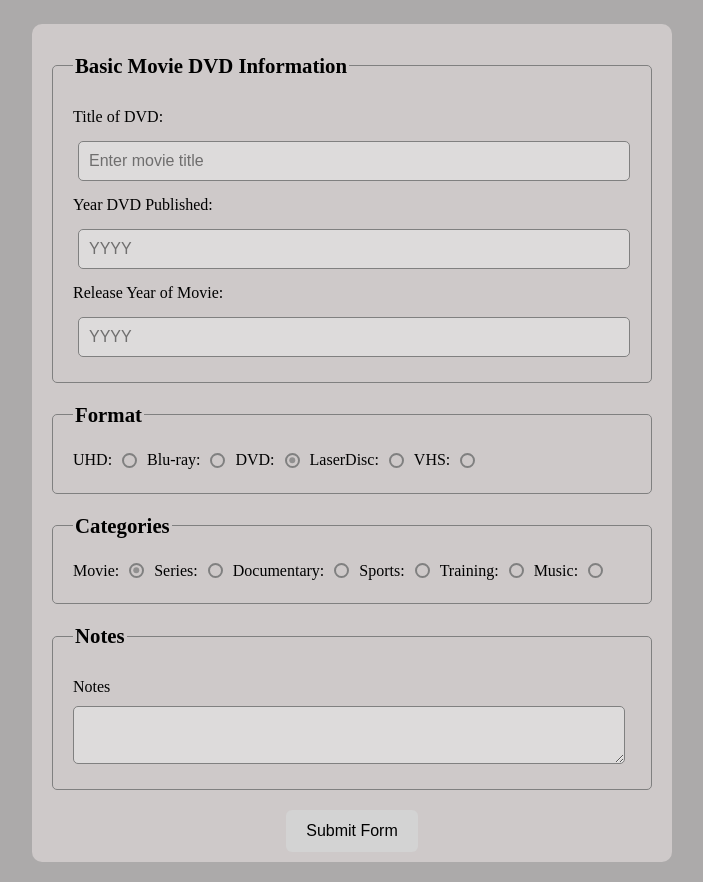
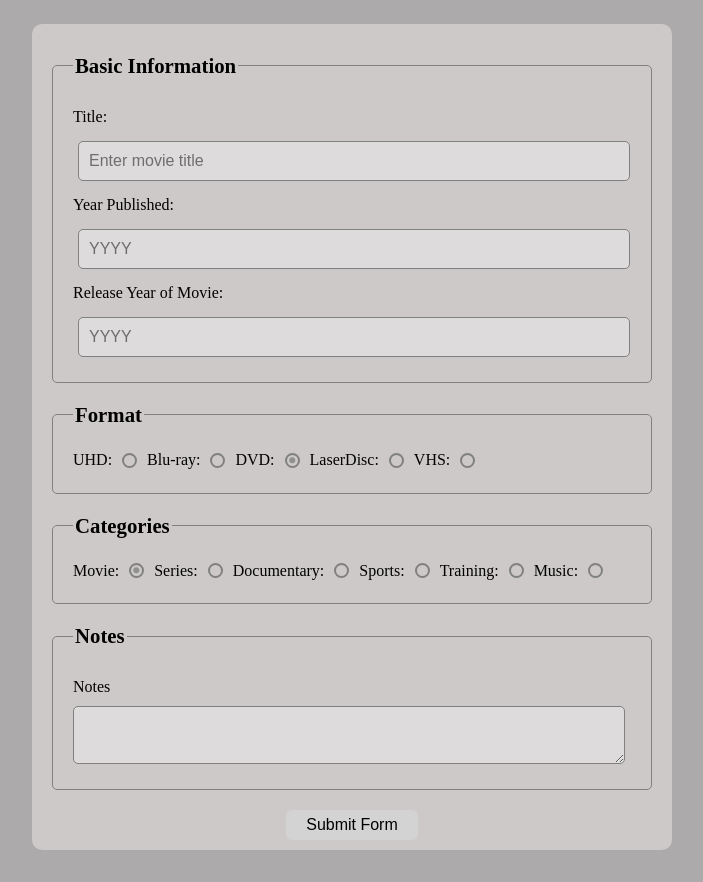
Before and after one commit to jripke74/media-app, a website: page index.html in a window 1280 px wide. Shown: the part 77-959 px from the top of the page, without its empty margins (288-991 px from the left). Drawn offline with Linux system fonts and the light colour scheme.

Commit message:
update labels

```diff
--- a/index.html
+++ b/index.html
@@ -23,10 +23,10 @@
   <main>
     <form action="/submit" method="POST">
       <fieldset>
-        <legend>Basic Movie DVD Information</legend>
-        <label for="title">Title of DVD: </label>
+        <legend>Basic Information</legend>
+        <label for="title">Title: </label>
         <input type="text" id="title" name="title" placeholder="Enter movie title" required /><br />
-        <label for="release-year-dvd">Year DVD Published: </label>
+        <label for="release-year-dvd">Year Published: </label>
         <input type="number" id="release-year-dvd" name="release_year_dvd" min="1900" max="2045" placeholder="YYYY" step="1" /><br />
         <label for="release-year-movie">Release Year of Movie: </label>
         <input type="number" id="release-year-dvd" name="release_year_movie" min="1900" max="2045" placeholder="YYYY" step="1" />
--- a/main.css
+++ b/main.css
@@ -87,7 +87,7 @@ button {
   background-color: lightgray;
   border: none;
   border-radius: 6px;
-  padding: 12px 20px;
+  padding: 6px 20px;
 }
 
 button:hover {
```
